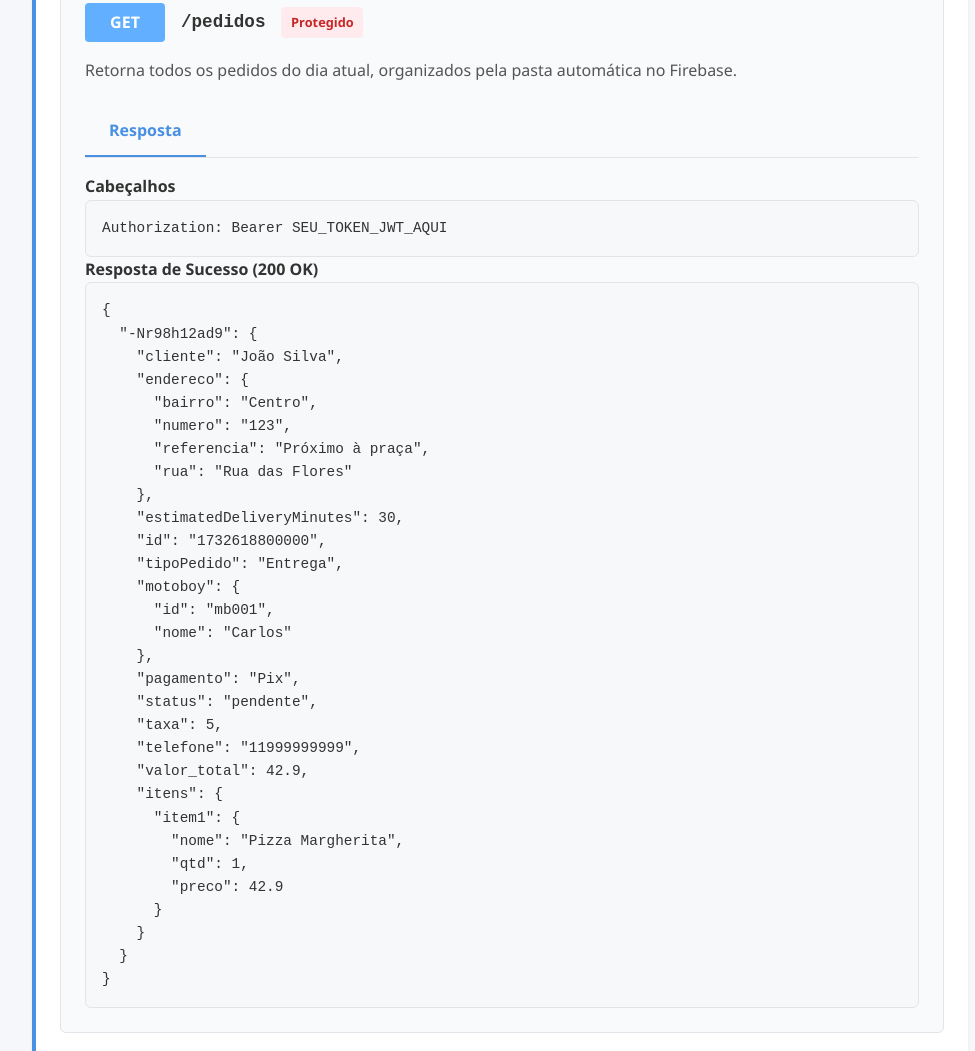
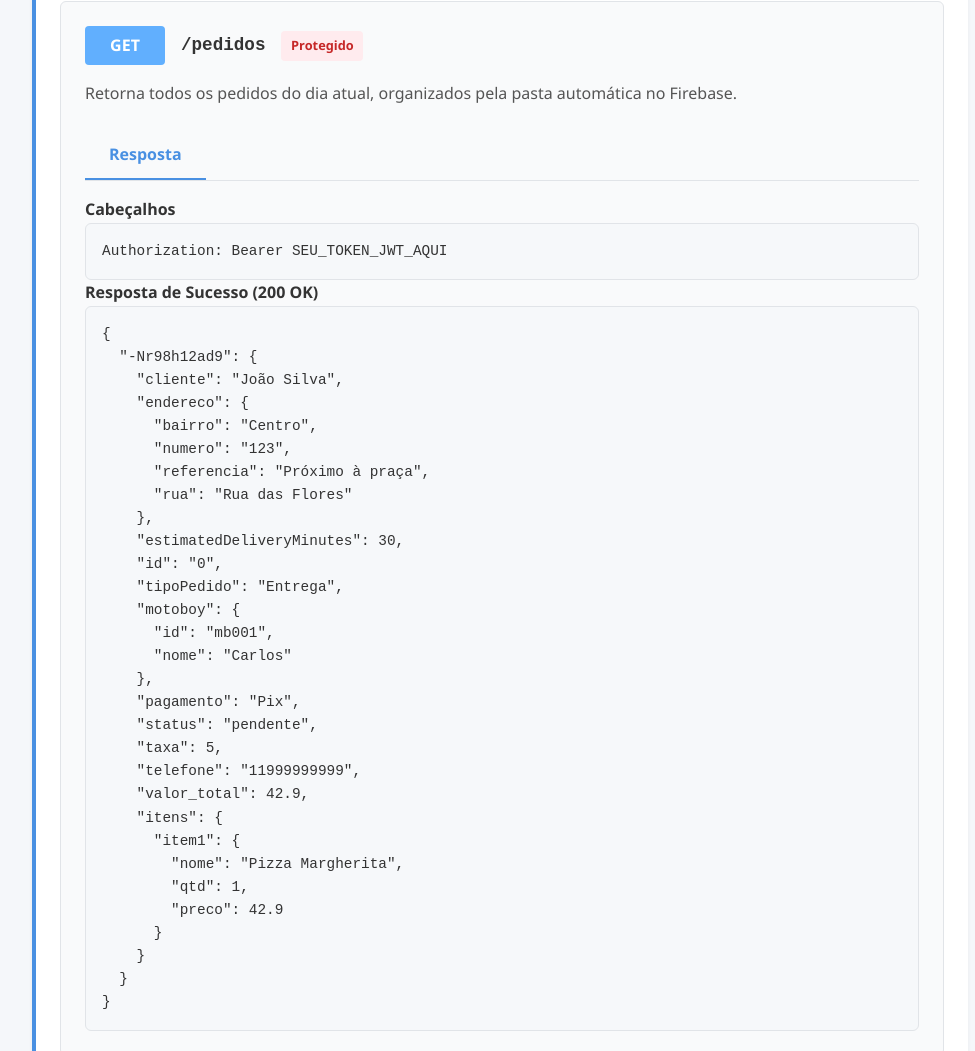
Before and after one commit to defestocco-creator/APIDeliberyDOC, a website: page index.html in a window 1280 px wide. Shown: the part 4074-5125 px from the top of the page, without its empty margins (280-1255 px from the left). Drawn offline with Linux system fonts and the light colour scheme.

Commit message:
Update index.html

```diff
--- a/index.html
+++ b/index.html
@@ -812,6 +812,7 @@ Content-Type: application/json</code></pre>
   "taxa": 5,
   "valor_total": 42.90,
   "tipoPedido": "Entrega",
+  "id": "0",
   "endereco": {
     "rua": "Rua das Flores",
     "numero": "123",
@@ -836,7 +837,7 @@ Content-Type: application/json</code></pre>
                             <h4>Resposta de Sucesso (201 Created)</h4>
                             <pre><code>{
   "ok": true,
-  "firebase_id": "-Nr98h12ad9",
+  "firebase_id": "-Nr98h12ad9", ///ID FIREBASE PEDIDO///
   "pasta": "PEDIDOS_MANUAIS_26112025",
   "pedido": {
     "cliente": "João Silva",
@@ -847,7 +848,7 @@ Content-Type: application/json</code></pre>
       "rua": "Rua das Flores"
     },
     "estimatedDeliveryMinutes": 30,
-    "id": "1732618800000",
+    "id": "0", ///ORDEM DO PEDIDO///
     "tipoPedido": "Entrega",
     "motoboy": {
       "id": "mb001",
@@ -1007,7 +1008,7 @@ Content-Type: application/json</code></pre>
       "rua": "Rua das Flores"
     },
     "estimatedDeliveryMinutes": 30,
-    "id": "1732618800000",
+    "id": "0",
     "tipoPedido": "Entrega",
     "motoboy": {
       "id": "mb001",
@@ -1089,6 +1090,7 @@ Content-Type: application/json</code></pre>
     "cliente": "João Silva",
     "endereco": { ... },
     "tipoPedido": "Entrega",
+    "id": 0,
     "status": "pendente",
     "valor_total": 42.90
   },
@@ -1141,6 +1143,7 @@ const pedidoResponse = await fetch('https://apidelibery.onrender.com/pedido', {
     telefone: '11999999999',
     pagamento: 'Pix',
     tipoPedido: 'Entrega',
+    id: 0,
     taxa: 5,
     valor_total: 42.90,
     endereco: {
```
